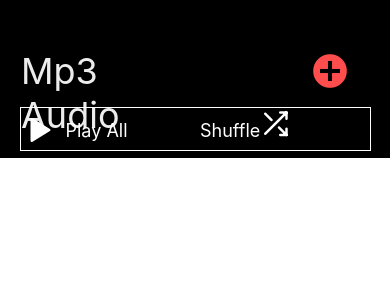
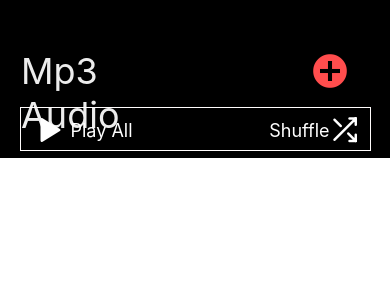
Before and after one commit to envythegreat/audioplayer, a React Native app: screen / in a window 390 px wide. Shown: the top 300 px of the page. Built offline with nearby package versions, Linux system fonts and the light colour scheme.

Commit message:
top player done

```diff
--- a/package.json
+++ b/package.json
@@ -9,6 +9,7 @@
   },
   "dependencies": {
     "expo": "~41.0.1",
+    "expo-linear-gradient": "~9.1.0",
     "expo-status-bar": "~1.0.4",
     "react": "16.13.1",
     "react-dom": "16.13.1",
--- a/src/component/TopPlayer.tsx
+++ b/src/component/TopPlayer.tsx
@@ -24,7 +24,7 @@ export default function TopPlayer() {
             >
               <View style={styles.row}>
                 <Text style={styles.iconText}>Shuffle</Text>
-                <FeatherIcon name="shuffle" style={[styles.icon, {fontSize: 30}]}></FeatherIcon>
+                <FeatherIcon name="shuffle" style={[styles.icon, {fontSize: 30,}]}></FeatherIcon>
               </View>
             </TouchableOpacity>
           </View>
@@ -52,25 +52,26 @@ const styles = StyleSheet.create({
     flexDirection: "row",
     flex: 1,
     display: 'flex',
-    justifyContent:'flex-end',
+    justifyContent: 'space-between'
   },
   btn: {
-    width: '50%',
     height: 44,
+    borderColor: 'snow',
+    marginHorizontal: 10,
   },
   row: {
     height: 44,
     flexDirection: "row",
-    flex: 1
+    flex: 1,
+    alignItems: 'center',
   },
   icon: {
     color: "rgba(255,255,255,1)",
-    fontSize: 40
+    fontSize: 40,
+    // backgroundColor: 'red'
   },
   iconText: {
     color: "rgba(255,255,255,1)",
     fontSize: 18,
-    marginLeft: 5,
-    marginTop: 12
   },
 });
```
Also changed, not shown: 1 other file (tests, documents, lock files or other folders).
